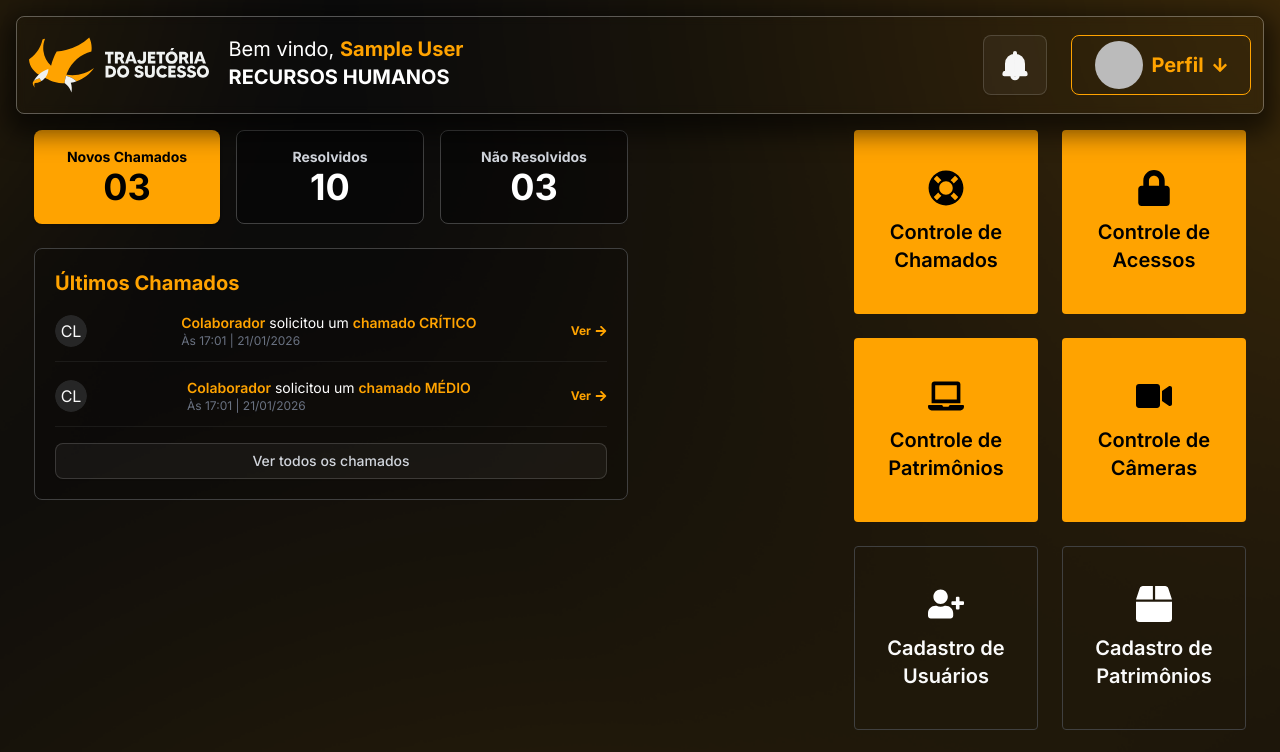
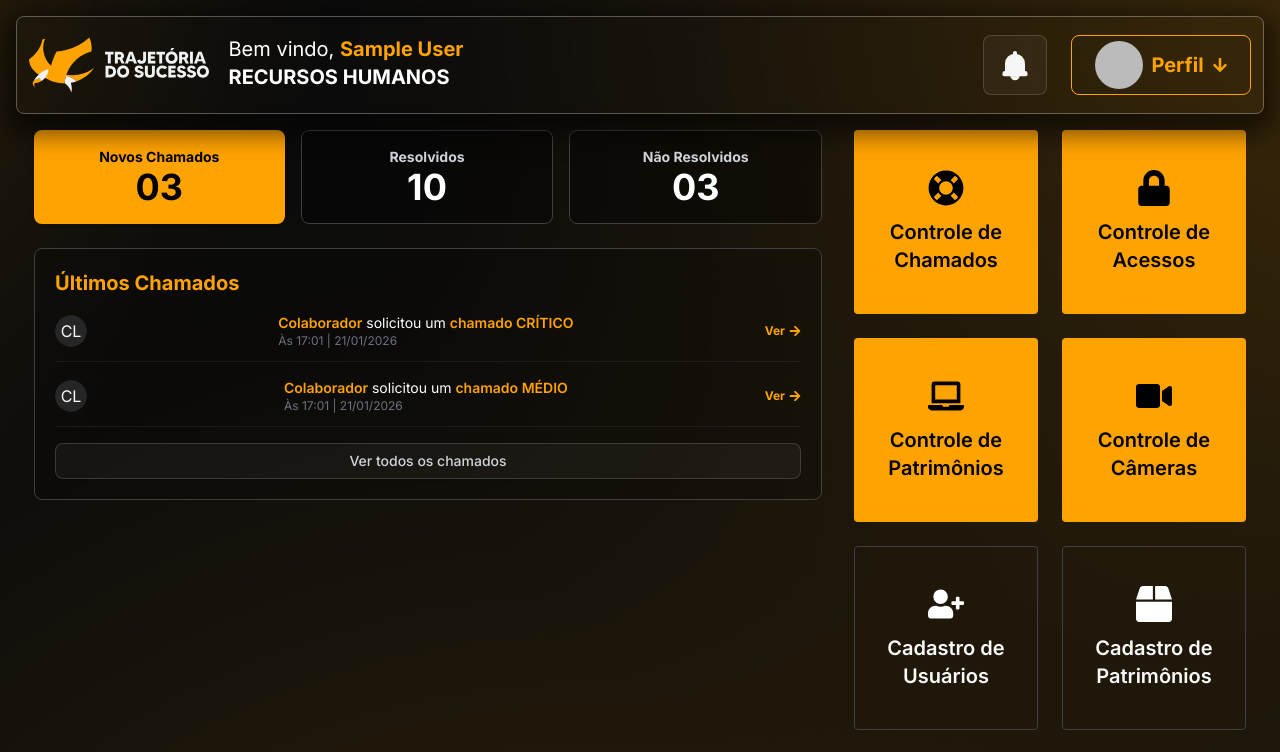
Before and after one commit to hernandespires/frontend-tssystem, a Next.js app: page /ti in a window 1280 px wide. Shown: the top 752 px of the page. Built offline with nearby package versions, Linux system fonts and the light colour scheme; no server answers; sample sign-in values are in the browser's storage.

Commit message:
arrumando as divs da tela do T.I 2

```diff
--- a/app/(main)/ti/page.tsx
+++ b/app/(main)/ti/page.tsx
@@ -44,7 +44,7 @@
                         <RecentCalls />
                     </div>
                 </div>
-                <div className="flex flex-wrap gap-6 max-w-150 w-full justify-end">
+                <div className="flex flex-wrap gap-6 max-w-100 w-full justify-end">
                     <Button isFulled onClick={"/"} icon={<FaLifeRing size={36} color="black" />} text="Controle de Chamados" />
                     <Button isFulled onClick={"/"} icon={<FaLock size={36} color="black" />} text="Controle de Acessos" />
                     <Button isFulled onClick={"/"} icon={<FaLaptop size={36} color="black" />} text="Controle de Patrimônios" />
```
